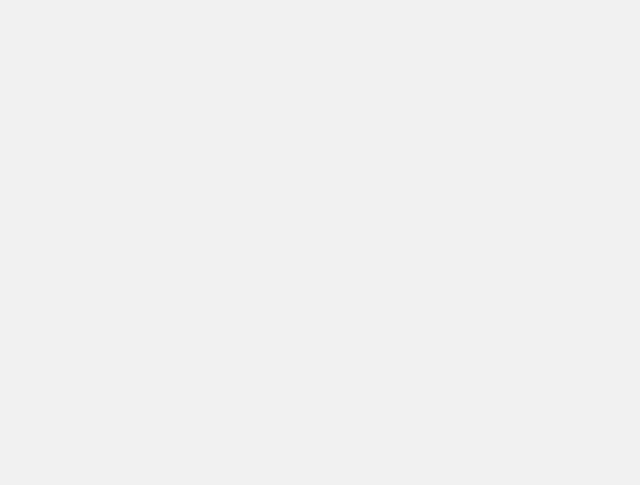
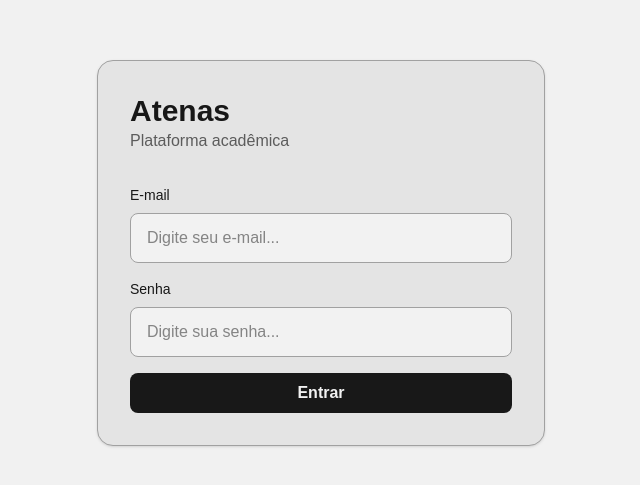
Before and after one commit to rccp-dev/atenas-edu, a Next.js app: page /login in a window 1280 px wide. Shown: the part 147-632 px from the top of the page, without its empty margins (319-959 px from the left). Built offline with nearby package versions, Linux system fonts and the light colour scheme.

Commit message:
Sistema inicial de login

```diff
--- a/app/login/page.tsx
+++ b/app/login/page.tsx
@@ -1,6 +1,22 @@
-export default function Login() {
+import LoginForm from "@/components/auth/LoginForm";
+
+export default function LoginPage() {
     return(
-        <>
-        </>
-    );
+        <main className="flex justify-center items-center min-h-screen px-4">
+            <section className="w-full max-w-md rounded-2xl
+                                border border-border bg-surface p-8 shadow-sm">
+                <div className="mb-8">
+                    <h1 className="text-3xl font-bold text-foreground">
+                        Atenas
+                    </h1>
+
+                    <p className="text-secondary">
+                        Plataforma acadêmica
+                    </p>
+                </div>
+
+                <LoginForm />
+            </section>
+        </main>
+    )
 }
--- a/app/page.tsx
+++ b/app/page.tsx
@@ -1,13 +1,12 @@
-import Link from 'next/link';
 import { Button } from '@/components/ui/button';
 
 export default function Home() {
   return (
-    <div className='flex flex-col mt-[25vh] h-screen w-full'>
+    <div className='flex flex-col mt-[25vh] max-h-screen w-full'>
 
       {/*Menu temporário*/}
       <menu className="flex flex-col justify-center items-center py-10">
-          <p className="text-8xl font-black">Atenas</p>
+          <h1 className="text-8xl font-black">Atenas</h1>
           <p className="text-4xl">Plataforma acadêmica</p>
           <p className="text-base p-5">Página inicial pública temporária da plataforma</p>
       </menu>
--- /dev/null
+++ b/components/auth/LoginForm.tsx
@@ -0,0 +1,70 @@
+"use client";
+
+import { useState } from "react";
+import { Button } from "../ui/button";
+
+export default function LoginForm() {
+
+    // useState retorna um array:
+    // [valor_atual, funcao_para_atualizar]
+    // useState(""); cria um estado React com valor inicial vazio ("")
+
+    const [email, setEmail] = useState("");
+    const [password, setPassword] = useState("");
+    const [isLoading, setIsLoading] = useState(false);
+
+    async function handleLogin(
+        event: React.FormEvent<HTMLFormElement>
+    ) {
+        event.preventDefault();
+
+        setIsLoading(true);
+
+        // Futuramente: await login(email, password)
+        // Temporário:
+
+        try {
+            await new Promise(
+                (resolve) => setTimeout(resolve, 1500)
+            );
+
+            console.log({
+                email,
+                password,
+            });
+
+        } finally {
+            setIsLoading(false);
+        }
+    }
+
+    return (
+        <form onSubmit={handleLogin} className="flex flex-col gap-4">
+            <div className="flex flex-col gap-2">
+                <label className="text-sm font-medium">
+                    E-mail
+                </label>
+
+                <input type="email" placeholder="Digite seu e-mail..." value={email}
+                    onChange={(event) => setEmail(event.target.value)}
+                    className="rounded-lg border border-border bg-light px-4 py-3 outline-none"
+                />
+            </div>
+
+            <div className="flex flex-col gap-2">
+                <label className="text-sm font-medium">
+                    Senha
+                </label>
+
+                <input type="password" placeholder="Digite sua senha..." value={password}
+                    onChange={(event) => setPassword(event.target.value)}
+                    className="rounded-lg border border-border bg-light px-4 py-3 outline-none"
+                />
+            </div>
+
+            <Button type="submit" disabled={isLoading}>
+                {isLoading ? "Entrando..." : "Entrar"}
+            </Button>
+        </form>
+    )
+}
--- a/components/ui/button.tsx
+++ b/components/ui/button.tsx
@@ -8,6 +8,7 @@ interface ButtonProps {
   children: React.ReactNode;
   onClick?: () => void;
   href?: string;
+  type?: 'button' | 'submit' | 'reset'
   variant?: 'primary' | 'secondary';
   disabled?: boolean;
 }
@@ -17,6 +18,7 @@ export const Button = ({
   children,
   onClick,
   href,
+  type = 'button',
   variant = 'primary',
   disabled = false,
 }: ButtonProps) => {
@@ -28,7 +30,7 @@ export const Button = ({
     secondary: 'bg-secondary text-light hover:bg-accent',
   };
 
-  const className = `${baseStyle} ${variants[variant]} ${disabled ? 'opacity-50 cursor-not-allowed' : ''}`;
+  const className = `${baseStyle} ${variants[variant]} ${disabled ? 'opacity-50 cursor-not-allowed' : 'cursor-pointer'}`;
 
   if(href) {
     return (
--- /dev/null
+++ b/services/auth.service.ts
@@ -0,0 +1,7 @@
+export async function login(
+    email: string,
+    password: string
+) {
+    // Futuramente: Supabase Auth, NextAuth, JWT e Session
+    console.log(email, password);
+}
```
